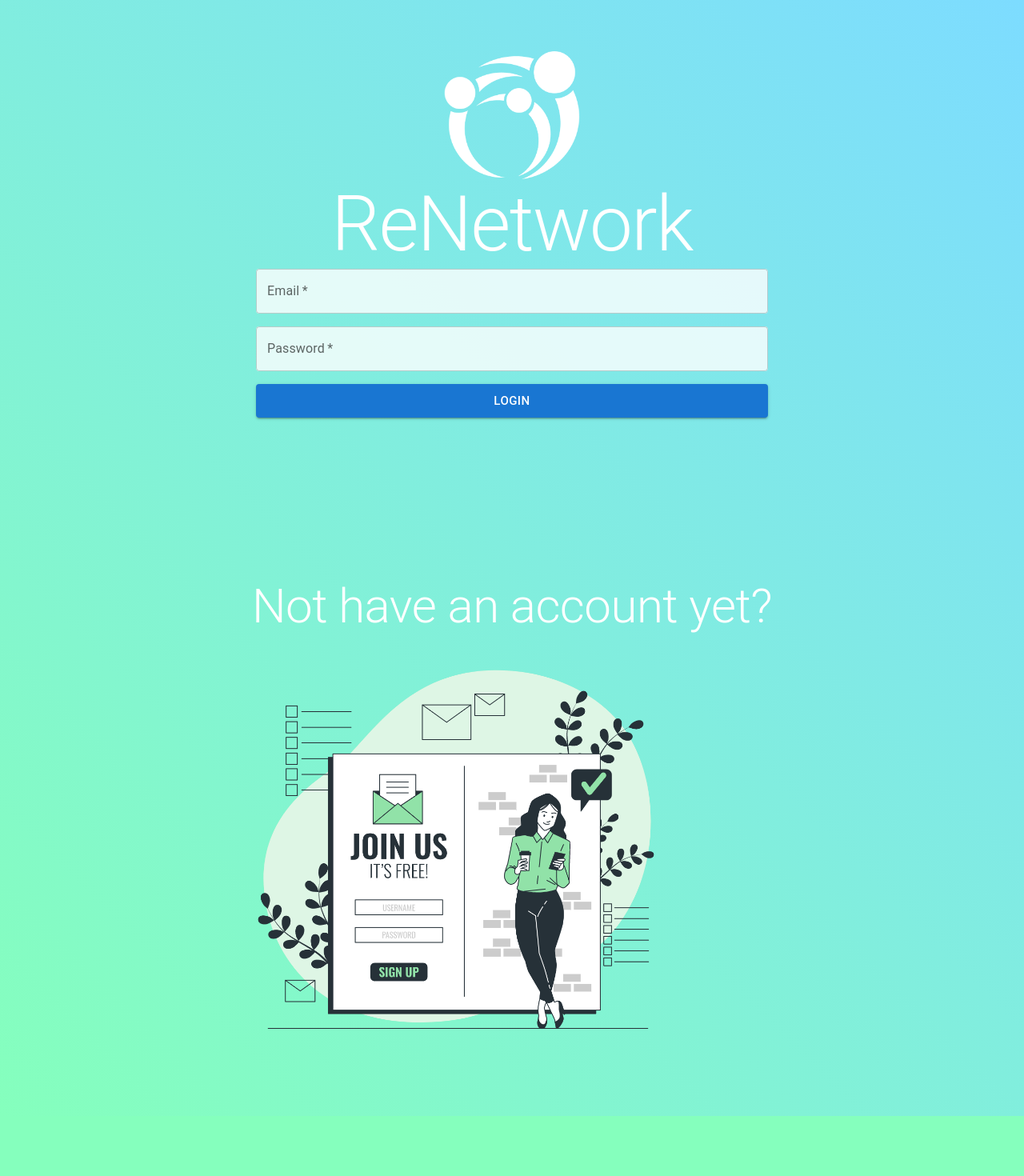
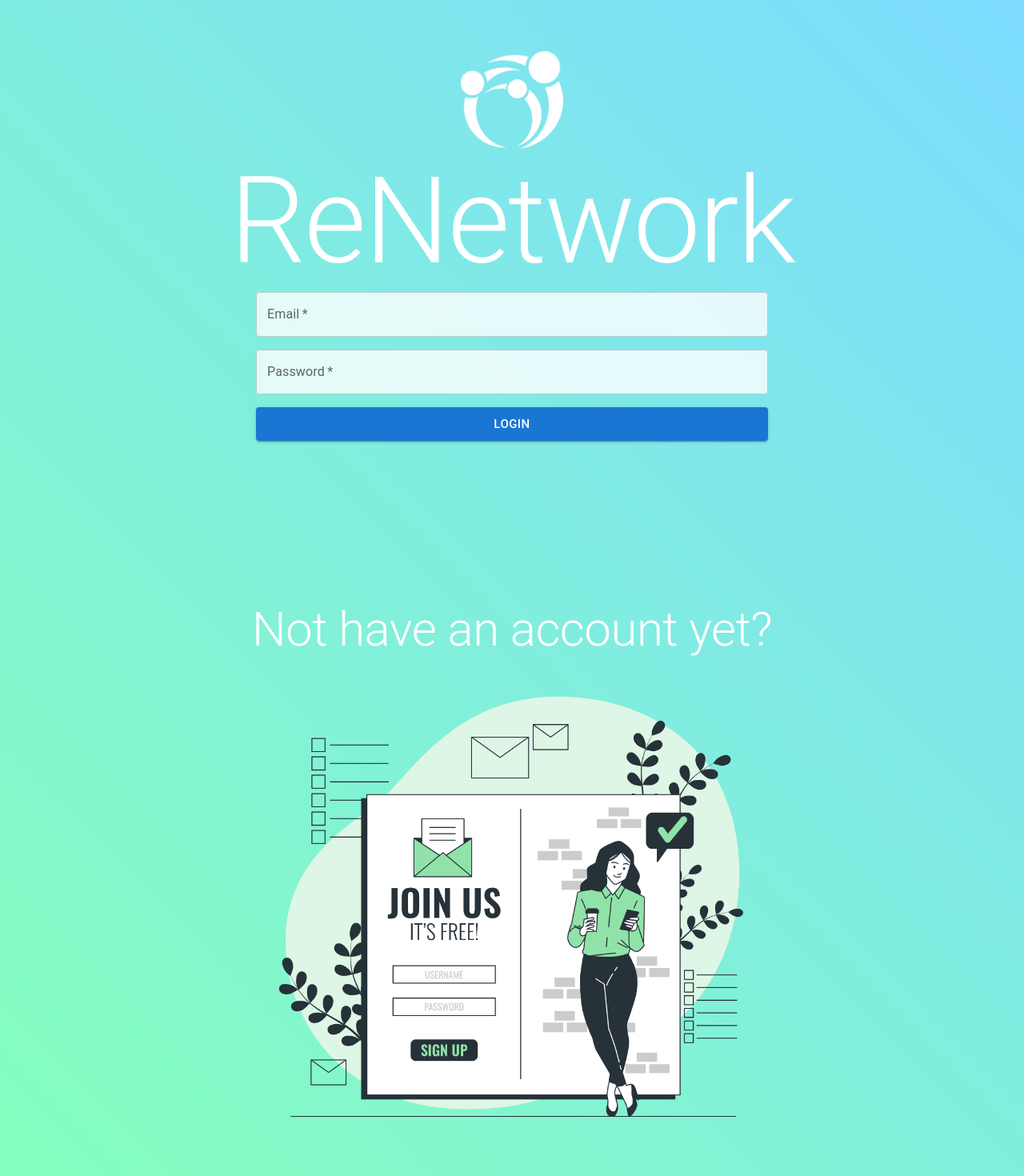
Before and after one commit to YannickPferr/collabothon-coba, a Next.js app: page /login in a window 1280 px wide. Shown: the top 1470 px of the page at 80% size. Before the commit the page ends 1395 px from the top, so only its background shows below. Built offline with nearby package versions, Linux system fonts and the light colour scheme.

Commit message:
styling changes

```diff
--- a/components/registration.jsx
+++ b/components/registration.jsx
@@ -101,7 +101,25 @@ export default function Registration({ role = "Buddy" }) {
       },
     },
   });
-  console.log(role);
+
+  const textSizingNormal = {
+    fontSize: {
+      lg: 30,
+      md: 20,
+      sm: 15,
+      xs: 15,
+    },
+  };
+
+  const textSizingHeader = {
+    fontSize: {
+      lg: 40,
+      md: 25,
+      sm: 20,
+      xs: 20,
+    },
+  };
+
   return (
     <div className={styles.main}>
       <img
@@ -114,7 +132,11 @@ export default function Registration({ role = "Buddy" }) {
         className={styles.signupImage}
       />
 
-      <Typography variant="h2" className={styles.signupHeader}>
+      <Typography
+        variant="h2"
+        className={styles.signupHeader}
+        sx={textSizingHeader}
+      >
         Sign up as a {role}!
       </Typography>
       <div className={styles.textFieldContainer}>
--- a/pages/login.jsx
+++ b/pages/login.jsx
@@ -76,10 +76,34 @@ export default function Login() {
     },
   });
 
+  const textSizingAppName = {
+    fontSize: {
+      lg: 150,
+      md: 100,
+      sm: 60,
+      xs: 30,
+    },
+  };
+
+  const textSizingHeader = {
+    fontSize: {
+      lg: 60,
+      md: 50,
+      sm: 35,
+      xs: 25,
+    },
+  };
+
   return (
     <div className={styles.main}>
-      <img src={"White_Notext.svg"} alt="Logo" className={styles.logo} />
-      <Typography variant="h1" className={styles.appName}>
+      <div className={styles.appLogoImageDiv}>
+        <img src={"White_Notext.svg"} alt="Logo" className={styles.appLogo} />
+      </div>
+      <Typography
+        variant="h1"
+        className={styles.appName}
+        sx={textSizingAppName}
+      >
         ReNetwork
       </Typography>
       <div className={styles.textFieldContainer}>
@@ -123,10 +147,11 @@ export default function Login() {
           display="block"
           gutterBottom
           className={styles.signupHeader}
+          sx={textSizingHeader}
         >
           Not have an account yet?
         </Typography>
-
+        <div className={styles.joinUsImageDiv}>
           <Link href="signup" underline="hover">
             <img
               src={"mock-images/join-us.png"}
@@ -136,5 +161,6 @@ export default function Login() {
           </Link>
         </div>
       </div>
+    </div>
   );
 }
--- a/pages/signup.jsx
+++ b/pages/signup.jsx
@@ -16,18 +16,42 @@ export default function Signup() {
     setSelectedRole("Refugee");
   };
 
+  const textSizingNormal = {
+    fontSize: {
+      lg: 30,
+      md: 20,
+      sm: 15,
+      xs: 15,
+    },
+  };
+
+  const textSizingHeader = {
+    fontSize: {
+      lg: 40,
+      md: 25,
+      sm: 20,
+      xs: 20,
+    },
+  };
+
   return (
     <>
       {selectedRole ? (
         <Registration role={selectedRole}></Registration>
       ) : (
         <div className={styles.main}>
-          <Typography variant="h2" className={styles.header}>
+          <Typography
+            variant="h2"
+            className={styles.header}
+            sx={textSizingHeader}
+          >
             Please select a role
           </Typography>
           <div className={styles.roleContainer}>
             <div className={styles.buttonDiv}>
-              <Typography className={styles.roleName}>Buddy</Typography>
+              <Typography className={styles.roleName} sx={textSizingNormal}>
+                Buddy
+              </Typography>
               <Button
                 fullWidth
                 variant="contained"
@@ -37,7 +61,9 @@ export default function Signup() {
             </div>
 
             <div className={styles.buttonDiv}>
-              <Typography className={styles.roleName}>Refugee</Typography>
+              <Typography className={styles.roleName} sx={textSizingNormal}>
+                Refugee
+              </Typography>
               <Button
                 fullWidth
                 variant="contained"
--- a/styles/Login.module.css
+++ b/styles/Login.module.css
@@ -21,13 +21,18 @@
 
 .appName {
   color: white;
-  font-size: 10vw;
   font-family: "Anton";
 }
 
-.logo {
-  height: 20vh;
-  width: 20vw;
+.appLogoImageDiv {
+  width: 10vw;
+  text-align: center;
+}
+
+.appLogo {
+  width: 100%;
+  max-width: 600px;
+  height: auto;
 }
 
 .signupDiv {
@@ -36,10 +41,17 @@
 
 .signupHeader {
   color: white;
-  font-size: 3vw;
   text-align: center;
 }
 
 .joinUsImage {
-  width: 40vw;
+  width: 100%;
+  max-width: 600px;
+  height: auto;
 }
+
+.joinUsImageDiv {
+  width: 60vw;
+  text-align: center;
+  margin: auto;
+}
--- a/styles/Registration.module.css
+++ b/styles/Registration.module.css
@@ -10,7 +10,7 @@
 }
 
 .textFieldContainer {
-  width: 50%;
+  width: 60%;
   display: flex;
   gap: 1em;
   flex-direction: column;
@@ -20,7 +20,6 @@
 
 .signupHeader {
   color: white;
-  font-size: 3vw;
   text-align: center;
 }
 
--- a/styles/footerPage.module.css
+++ b/styles/footerPage.module.css
@@ -12,13 +12,11 @@
 
 .textHeader {
   color: white;
-  /*font-size: 3vw;*/
   text-align: center;
 }
 
 .text {
   color: black;
-  /*font-size: 1vw;*/
   text-align: justify;
   margin-left: 5vw;
 }
```
Also changed, not shown: pages/welcome.jsx (+36 -33 lines), styles/Signup.module.css (+3 -5 lines), 1 other file (tests, documents, lock files or other folders). Lines whose indentation alone changed are shown as unchanged.
